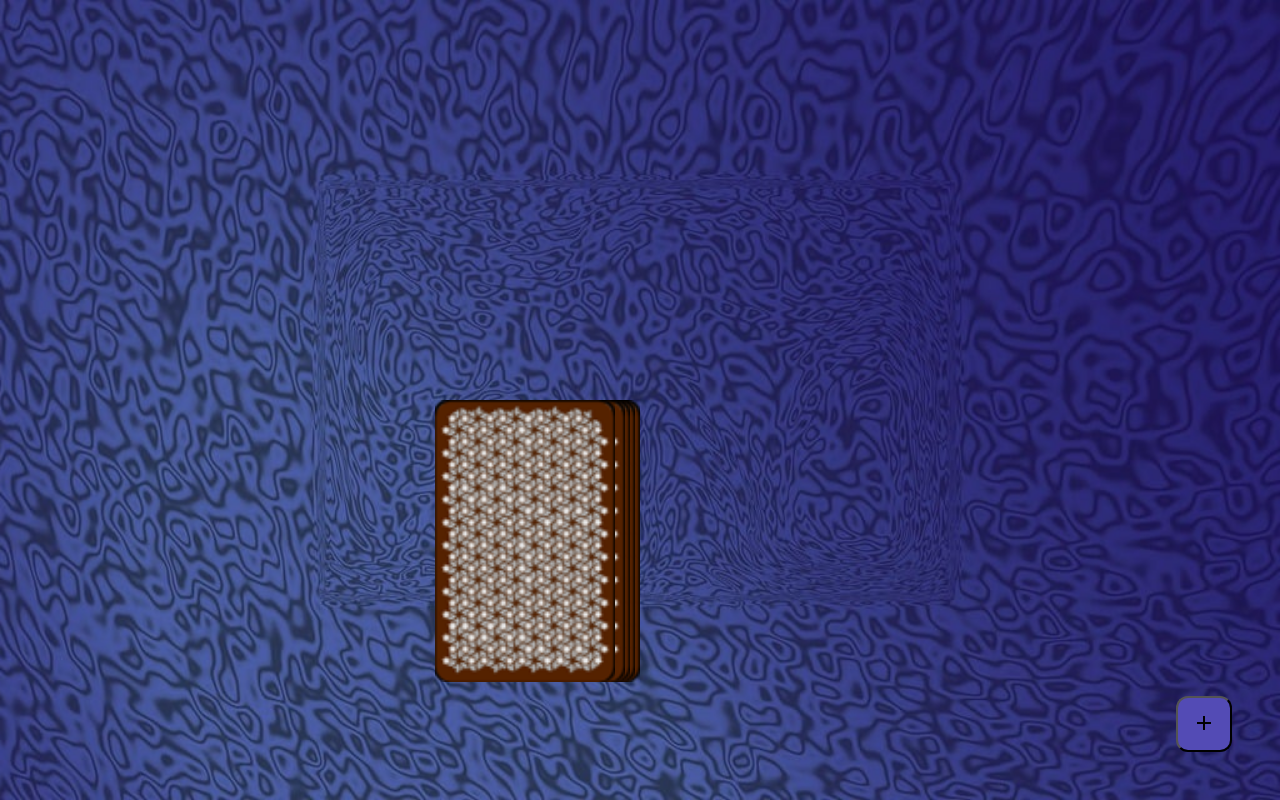
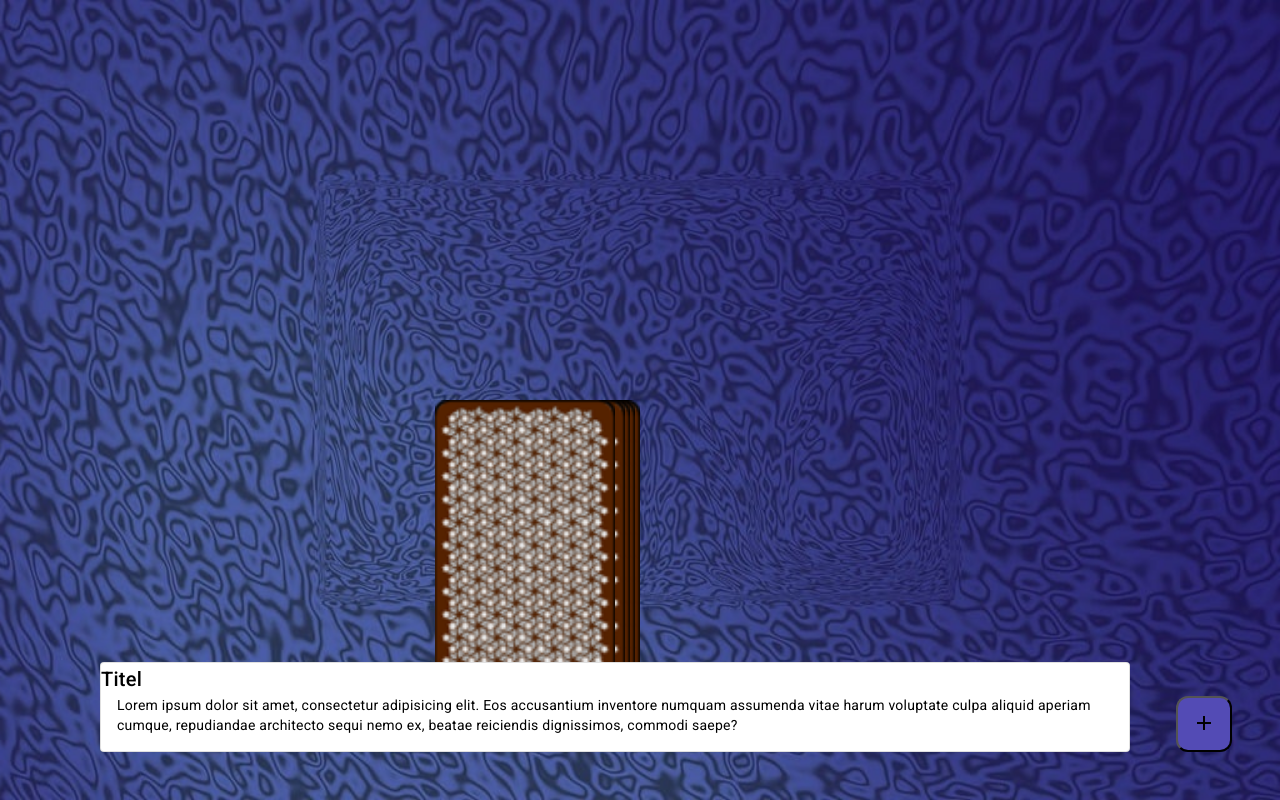
Before and after one commit to Bi7hop/RingOfFire, an Angular app: page /game in a window 1280 px wide. Built offline with nearby package versions, Linux system fonts and the light colour scheme.

Commit message:
added descrition box

```diff
--- a/src/app/app.config.ts
+++ b/src/app/app.config.ts
@@ -8,6 +8,8 @@ import { MatIconModule } from '@angular/material/icon';
 import { MatDialogModule } from '@angular/material/dialog';
 import { MatInputModule } from '@angular/material/input';
 import { FormsModule } from '@angular/forms';
+import {MatCardModule} from '@angular/material/card';
+
 
 
 
@@ -20,5 +22,6 @@ export const appConfig: ApplicationConfig = {
     MatDialogModule,
     FormsModule,
     MatInputModule,
+    MatCardModule
     ]
 };
--- /dev/null
+++ b/src/app/game-info/game-info.component.html
@@ -0,0 +1,7 @@
+<mat-card appearance="outlined">
+    <mat-card-title>Titel</mat-card-title>
+    <mat-card-content>
+
+        Lorem ipsum dolor sit amet, consectetur adipisicing elit. Eos accusantium inventore numquam assumenda vitae harum voluptate culpa aliquid aperiam cumque, repudiandae architecto sequi nemo ex, beatae reiciendis dignissimos, commodi saepe?
+    </mat-card-content>
+  </mat-card>
--- a/src/app/game/game.component.html
+++ b/src/app/game/game.component.html
@@ -19,6 +19,8 @@
 
 </div>
 
+<app-game-info class="pin-bottom"></app-game-info>
+
 <button mat-fab color="primary" (click)="openDialog()" class="btn-add">
     <mat-icon>add</mat-icon>
   </button>
--- a/src/app/game/game.component.scss
+++ b/src/app/game/game.component.scss
@@ -62,3 +62,10 @@
     height: 56px;
     border-radius: 12px;
 }
+
+.pin-bottom {
+    position: absolute;
+    bottom: 48px;
+    left: 100px;
+    right: 150px;
+}
--- a/src/app/game/game.component.ts
+++ b/src/app/game/game.component.ts
@@ -8,6 +8,8 @@ import { MatIconButton } from '@angular/material/button';
 import { MatDialog, MatDialogModule } from '@angular/material/dialog';
 import { DialogAddPlayerComponent } from '../dialog-add-player/dialog-add-player.component';
 import {MatInputModule} from '@angular/material/input';
+import { GameInfoComponent } from "../game-info/game-info.component";
+import {MatCardModule} from '@angular/material/card';
 
 
 @Component({
@@ -19,7 +21,8 @@ import {MatInputModule} from '@angular/material/input';
     MatIconButton,
     MatInputModule,
     MatDialogModule,
-  ],
+    GameInfoComponent,
+    MatCardModule],
   templateUrl: './game.component.html',
   styleUrl: './game.component.scss'
 })
```
Also changed, not shown: src/app/game-info/game-info.component.ts (added, +14 -0 lines), src/app/game-info/game-info.component.scss (added), 1 other file (tests, documents, lock files or other folders).
